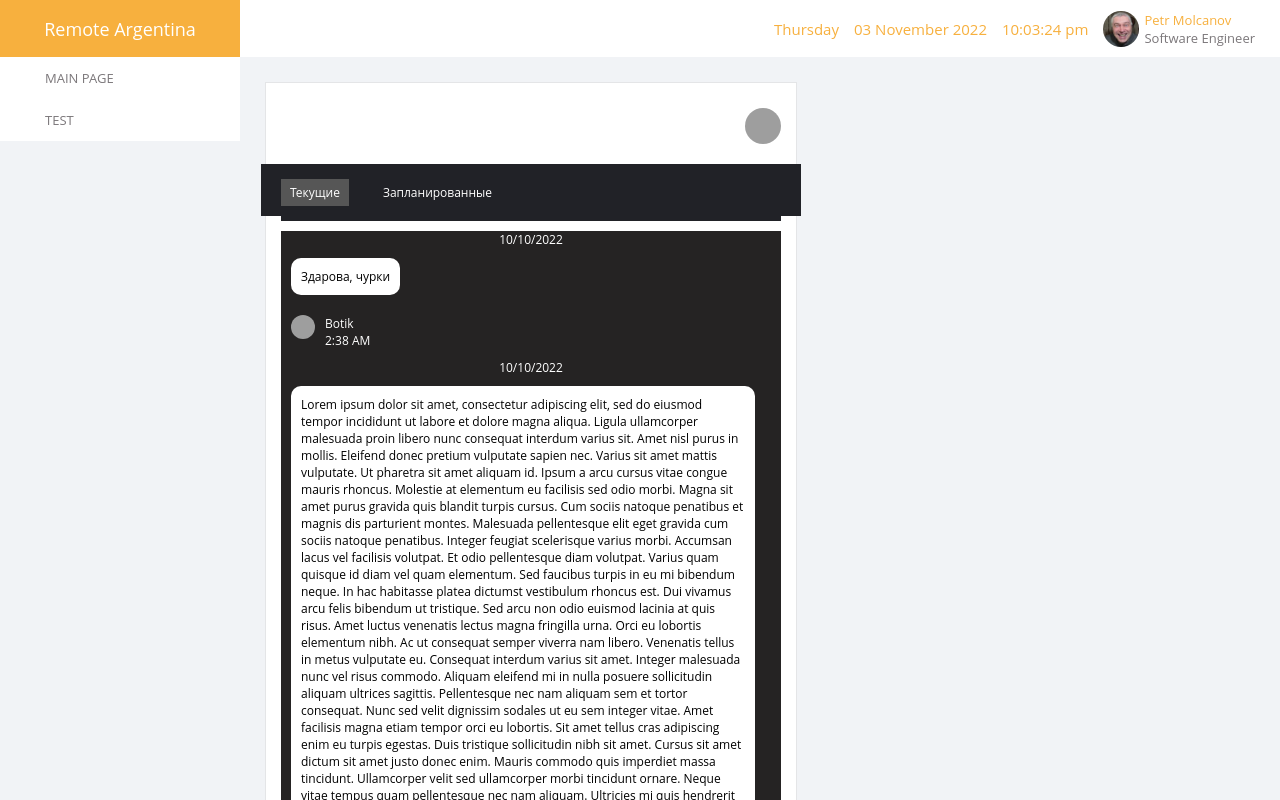
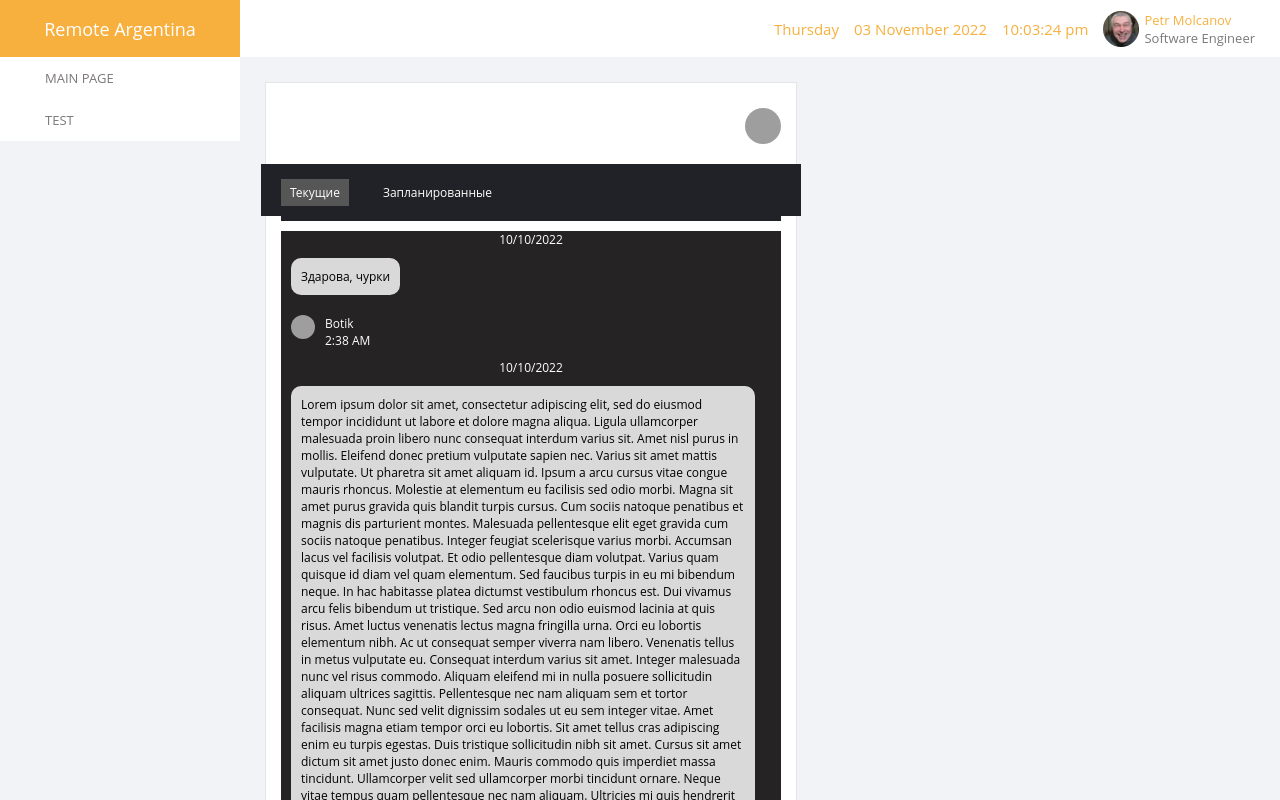
Before and after one commit to kurkul608/argentina-remote-workers-app, a React app in the folder admin-app/: page /chat/1 in a window 1280 px wide. Shown: the top 800 px of the page. Built offline with nearby package versions, Linux system fonts and the light colour scheme; grey boxes are pictures that could not be loaded.

Commit message:
fix: styling

```diff
--- a/admin-app/src/shared/chat/components/chat-widget/styled.ts
+++ b/admin-app/src/shared/chat/components/chat-widget/styled.ts
@@ -111,7 +111,7 @@ export const MessageWrapper = styled.div`
   white-space: pre-wrap;
   word-break: break-word;
   border-radius: 10px;
-  background-color: white;
+  background-color: #d9d9d9;
 `;
 
 export const MessageBot = styled.div`
```
